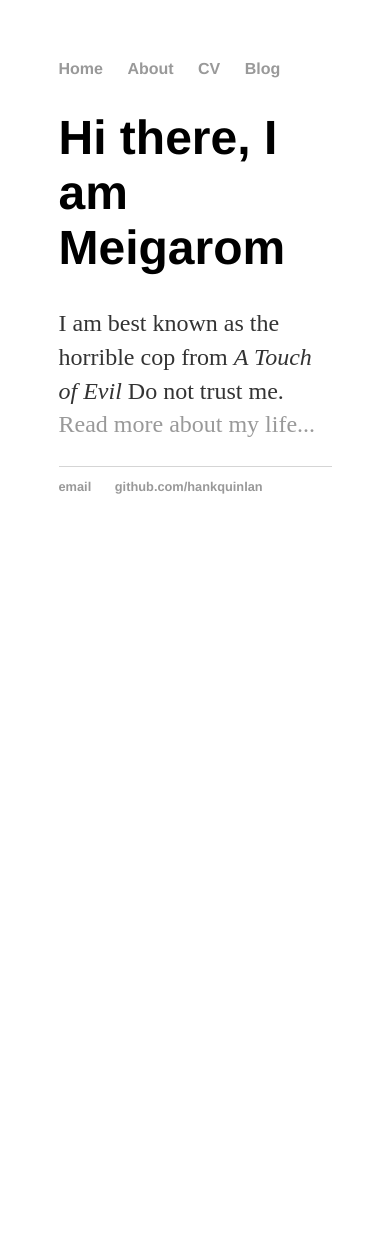
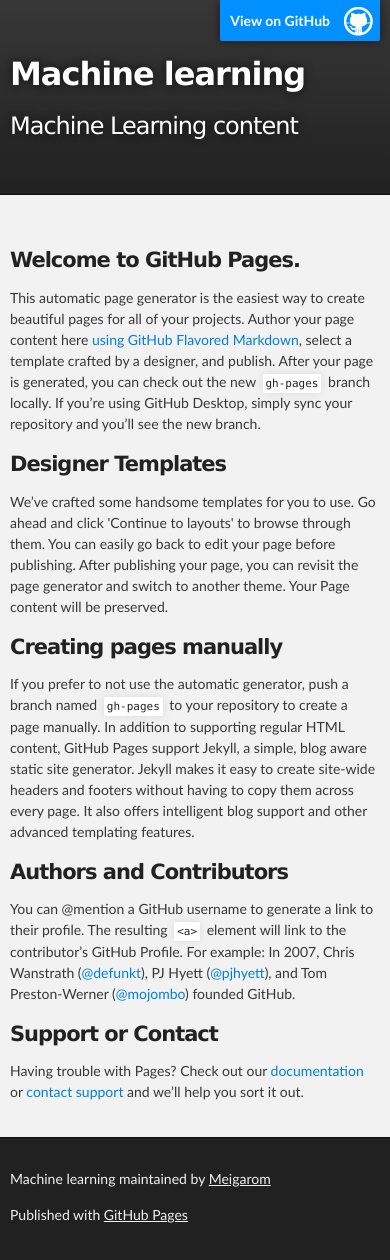
Before and after one commit to Meigarom/machine_learning, a Jekyll site: the page index.html, which Jekyll copies as it is, in a window 390 px wide. Built offline with Jekyll 4.4.1, drawn with Linux system fonts in a browser that asks for light colours; before the commit the page ends 900 px from its top, so only the background shows below that.

Commit message:
Create master branch via GitHub

```diff
--- a/index.html
+++ b/index.html
@@ -1,8 +1,72 @@
----
-layout: default
-title: Meigarom Diego Fernandes Lopes
----
-<div class="blurb">
-    <h1>Hi there, I am Meigarom</h1>
-    <p> I am best known as the horrible cop from <em>A Touch of Evil</em> Do not trust me. <a href="/about"> Read more about my life...</a></p>
-</div><!-- /.blurb -->
+<!DOCTYPE html>
+<html>
+
+  <head>
+    <meta charset='utf-8'>
+    <meta http-equiv="X-UA-Compatible" content="chrome=1">
+    <meta name="description" content="Machine learning : Machine Learning content">
+
+    <link rel="stylesheet" type="text/css" media="screen" href="stylesheets/stylesheet.css">
+
+    <title>Machine learning</title>
+  </head>
+
+  <body>
+
+    <!-- HEADER -->
+    <div id="header_wrap" class="outer">
+        <header class="inner">
+          <a id="forkme_banner" href="https://github.com/Meigarom/machine_learning">View on GitHub</a>
+
+          <h1 id="project_title">Machine learning</h1>
+          <h2 id="project_tagline">Machine Learning content</h2>
+
+            <section id="downloads">
+              <a class="zip_download_link" href="https://github.com/Meigarom/machine_learning/zipball/master">Download this project as a .zip file</a>
+              <a class="tar_download_link" href="https://github.com/Meigarom/machine_learning/tarball/master">Download this project as a tar.gz file</a>
+            </section>
+        </header>
+    </div>
+
+    <!-- MAIN CONTENT -->
+    <div id="main_content_wrap" class="outer">
+      <section id="main_content" class="inner">
+        <h3>
+<a id="welcome-to-github-pages" class="anchor" href="#welcome-to-github-pages" aria-hidden="true"><span aria-hidden="true" class="octicon octicon-link"></span></a>Welcome to GitHub Pages.</h3>
+
+<p>This automatic page generator is the easiest way to create beautiful pages for all of your projects. Author your page content here <a href="https://guides.github.com/features/mastering-markdown/">using GitHub Flavored Markdown</a>, select a template crafted by a designer, and publish. After your page is generated, you can check out the new <code>gh-pages</code> branch locally. If you’re using GitHub Desktop, simply sync your repository and you’ll see the new branch.</p>
+
+<h3>
+<a id="designer-templates" class="anchor" href="#designer-templates" aria-hidden="true"><span aria-hidden="true" class="octicon octicon-link"></span></a>Designer Templates</h3>
+
+<p>We’ve crafted some handsome templates for you to use. Go ahead and click 'Continue to layouts' to browse through them. You can easily go back to edit your page before publishing. After publishing your page, you can revisit the page generator and switch to another theme. Your Page content will be preserved.</p>
+
+<h3>
+<a id="creating-pages-manually" class="anchor" href="#creating-pages-manually" aria-hidden="true"><span aria-hidden="true" class="octicon octicon-link"></span></a>Creating pages manually</h3>
+
+<p>If you prefer to not use the automatic generator, push a branch named <code>gh-pages</code> to your repository to create a page manually. In addition to supporting regular HTML content, GitHub Pages support Jekyll, a simple, blog aware static site generator. Jekyll makes it easy to create site-wide headers and footers without having to copy them across every page. It also offers intelligent blog support and other advanced templating features.</p>
+
+<h3>
+<a id="authors-and-contributors" class="anchor" href="#authors-and-contributors" aria-hidden="true"><span aria-hidden="true" class="octicon octicon-link"></span></a>Authors and Contributors</h3>
+
+<p>You can @mention a GitHub username to generate a link to their profile. The resulting <code>&lt;a&gt;</code> element will link to the contributor’s GitHub Profile. For example: In 2007, Chris Wanstrath (<a href="https://github.com/defunkt" class="user-mention">@defunkt</a>), PJ Hyett (<a href="https://github.com/pjhyett" class="user-mention">@pjhyett</a>), and Tom Preston-Werner (<a href="https://github.com/mojombo" class="user-mention">@mojombo</a>) founded GitHub.</p>
+
+<h3>
+<a id="support-or-contact" class="anchor" href="#support-or-contact" aria-hidden="true"><span aria-hidden="true" class="octicon octicon-link"></span></a>Support or Contact</h3>
+
+<p>Having trouble with Pages? Check out our <a href="https://help.github.com/pages">documentation</a> or <a href="https://github.com/contact">contact support</a> and we’ll help you sort it out.</p>
+      </section>
+    </div>
+
+    <!-- FOOTER  -->
+    <div id="footer_wrap" class="outer">
+      <footer class="inner">
+        <p class="copyright">Machine learning maintained by <a href="https://github.com/Meigarom">Meigarom</a></p>
+        <p>Published with <a href="https://pages.github.com">GitHub Pages</a></p>
+      </footer>
+    </div>
+
+
+
+  </body>
+</html>
--- /dev/null
+++ b/javascripts/main.js
@@ -0,0 +1 @@
+console.log('This would be the main JS file.');
--- /dev/null
+++ b/stylesheets/github-light.css
@@ -0,0 +1,123 @@
+/*
+The MIT License (MIT)
+
+Copyright (c) 2016 GitHub, Inc.
+
+Permission is hereby granted, free of charge, to any person obtaining a copy
+of this software and associated documentation files (the "Software"), to deal
+in the Software without restriction, including without limitation the rights
+to use, copy, modify, merge, publish, distribute, sublicense, and/or sell
+copies of the Software, and to permit persons to whom the Software is
+furnished to do so, subject to the following conditions:
+
+The above copyright notice and this permission notice shall be included in all
+copies or substantial portions of the Software.
+
+THE SOFTWARE IS PROVIDED "AS IS", WITHOUT WARRANTY OF ANY KIND, EXPRESS OR
+IMPLIED, INCLUDING BUT NOT LIMITED TO THE WARRANTIES OF MERCHANTABILITY,
+FITNESS FOR A PARTICULAR PURPOSE AND NONINFRINGEMENT. IN NO EVENT SHALL THE
+AUTHORS OR COPYRIGHT HOLDERS BE LIABLE FOR ANY CLAIM, DAMAGES OR OTHER
+LIABILITY, WHETHER IN AN ACTION OF CONTRACT, TORT OR OTHERWISE, ARISING FROM,
+OUT OF OR IN CONNECTION WITH THE SOFTWARE OR THE USE OR OTHER DEALINGS IN THE
+SOFTWARE.
+
+*/
+
+.pl-c /* comment */ {
+  color: #969896;
+}
+
+.pl-c1 /* constant, variable.other.constant, support, meta.property-name, support.constant, support.variable, meta.module-reference, markup.raw, meta.diff.header */,
+.pl-s .pl-v /* string variable */ {
+  color: #0086b3;
+}
+
+.pl-e /* entity */,
+.pl-en /* entity.name */ {
+  color: #795da3;
+}
+
+.pl-smi /* variable.parameter.function, storage.modifier.package, storage.modifier.import, storage.type.java, variable.other */,
+.pl-s .pl-s1 /* string source */ {
+  color: #333;
+}
+
+.pl-ent /* entity.name.tag */ {
+  color: #63a35c;
+}
+
+.pl-k /* keyword, storage, storage.type */ {
+  color: #a71d5d;
+}
+
+.pl-s /* string */,
+.pl-pds /* punctuation.definition.string, string.regexp.character-class */,
+.pl-s .pl-pse .pl-s1 /* string punctuation.section.embedded source */,
+.pl-sr /* string.regexp */,
+.pl-sr .pl-cce /* string.regexp constant.character.escape */,
+.pl-sr .pl-sre /* string.regexp source.ruby.embedded */,
+.pl-sr .pl-sra /* string.regexp string.regexp.arbitrary-repitition */ {
+  color: #183691;
+}
+
+.pl-v /* variable */ {
+  color: #ed6a43;
+}
+
+.pl-id /* invalid.deprecated */ {
+  color: #b52a1d;
+}
+
+.pl-ii /* invalid.illegal */ {
+  color: #f8f8f8;
+  background-color: #b52a1d;
+}
+
+.pl-sr .pl-cce /* string.regexp constant.character.escape */ {
+  font-weight: bold;
+  color: #63a35c;
+}
+
+.pl-ml /* markup.list */ {
+  color: #693a17;
+}
+
+.pl-mh /* markup.heading */,
+.pl-mh .pl-en /* markup.heading entity.name */,
+.pl-ms /* meta.separator */ {
+  font-weight: bold;
+  color: #1d3e81;
+}
+
+.pl-mq /* markup.quote */ {
+  color: #008080;
+}
+
+.pl-mi /* markup.italic */ {
+  font-style: italic;
+  color: #333;
+}
+
+.pl-mb /* markup.bold */ {
+  font-weight: bold;
+  color: #333;
+}
+
+.pl-md /* markup.deleted, meta.diff.header.from-file */ {
+  color: #bd2c00;
+  background-color: #ffecec;
+}
+
+.pl-mi1 /* markup.inserted, meta.diff.header.to-file */ {
+  color: #55a532;
+  background-color: #eaffea;
+}
+
+.pl-mdr /* meta.diff.range */ {
+  font-weight: bold;
+  color: #795da3;
+}
+
+.pl-mo /* meta.output */ {
+  color: #1d3e81;
+}
--- /dev/null
+++ b/stylesheets/stylesheet.css
@@ -0,0 +1,425 @@
+/*******************************************************************************
+Slate Theme for GitHub Pages
+by Jason Costello, @jsncostello
+*******************************************************************************/
+
+@import url(github-light.css);
+
+/*******************************************************************************
+MeyerWeb Reset
+*******************************************************************************/
+
+html, body, div, span, applet, object, iframe,
+h1, h2, h3, h4, h5, h6, p, blockquote, pre,
+a, abbr, acronym, address, big, cite, code,
+del, dfn, em, img, ins, kbd, q, s, samp,
+small, strike, strong, sub, sup, tt, var,
+b, u, i, center,
+dl, dt, dd, ol, ul, li,
+fieldset, form, label, legend,
+table, caption, tbody, tfoot, thead, tr, th, td,
+article, aside, canvas, details, embed,
+figure, figcaption, footer, header, hgroup,
+menu, nav, output, ruby, section, summary,
+time, mark, audio, video {
+  margin: 0;
+  padding: 0;
+  border: 0;
+  font: inherit;
+  vertical-align: baseline;
+}
+
+/* HTML5 display-role reset for older browsers */
+article, aside, details, figcaption, figure,
+footer, header, hgroup, menu, nav, section {
+  display: block;
+}
+
+ol, ul {
+  list-style: none;
+}
+
+table {
+  border-collapse: collapse;
+  border-spacing: 0;
+}
+
+/*******************************************************************************
+Theme Styles
+*******************************************************************************/
+
+body {
+  box-sizing: border-box;
+  color:#373737;
+  background: #212121;
+  font-size: 16px;
+  font-family: 'Myriad Pro', Calibri, Helvetica, Arial, sans-serif;
+  line-height: 1.5;
+  -webkit-font-smoothing: antialiased;
+}
+
+h1, h2, h3, h4, h5, h6 {
+  margin: 10px 0;
+  font-weight: 700;
+  color:#222222;
+  font-family: 'Lucida Grande', 'Calibri', Helvetica, Arial, sans-serif;
+  letter-spacing: -1px;
+}
+
+h1 {
+  font-size: 36px;
+  font-weight: 700;
+}
+
+h2 {
+  padding-bottom: 10px;
+  font-size: 32px;
+  background: url('../images/bg_hr.png') repeat-x bottom;
+}
+
+h3 {
+  font-size: 24px;
+}
+
+h4 {
+  font-size: 21px;
+}
+
+h5 {
+  font-size: 18px;
+}
+
+h6 {
+  font-size: 16px;
+}
+
+p {
+  margin: 10px 0 15px 0;
+}
+
+footer p {
+  color: #f2f2f2;
+}
+
+a {
+  text-decoration: none;
+  color: #007edf;
+  text-shadow: none;
+
+  transition: color 0.5s ease;
+  transition: text-shadow 0.5s ease;
+  -webkit-transition: color 0.5s ease;
+  -webkit-transition: text-shadow 0.5s ease;
+  -moz-transition: color 0.5s ease;
+  -moz-transition: text-shadow 0.5s ease;
+  -o-transition: color 0.5s ease;
+  -o-transition: text-shadow 0.5s ease;
+  -ms-transition: color 0.5s ease;
+  -ms-transition: text-shadow 0.5s ease;
+}
+
+a:hover, a:focus {text-decoration: underline;}
+
+footer a {
+  color: #F2F2F2;
+  text-decoration: underline;
+}
+
+em {
+  font-style: italic;
+}
+
+strong {
+  font-weight: bold;
+}
+
+img {
+  position: relative;
+  margin: 0 auto;
+  max-width: 739px;
+  padding: 5px;
+  margin: 10px 0 10px 0;
+  border: 1px solid #ebebeb;
+
+  box-shadow: 0 0 5px #ebebeb;
+  -webkit-box-shadow: 0 0 5px #ebebeb;
+  -moz-box-shadow: 0 0 5px #ebebeb;
+  -o-box-shadow: 0 0 5px #ebebeb;
+  -ms-box-shadow: 0 0 5px #ebebeb;
+}
+
+p img {
+  display: inline;
+  margin: 0;
+  padding: 0;
+  vertical-align: middle;
+  text-align: center;
+  border: none;
+}
+
+pre, code {
+  width: 100%;
+  color: #222;
+  background-color: #fff;
+
+  font-family: Monaco, "Bitstream Vera Sans Mono", "Lucida Console", Terminal, monospace;
+  font-size: 14px;
+
+  border-radius: 2px;
+  -moz-border-radius: 2px;
+  -webkit-border-radius: 2px;
+}
+
+pre {
+  width: 100%;
+  padding: 10px;
+  box-shadow: 0 0 10px rgba(0,0,0,.1);
+  overflow: auto;
+}
+
+code {
+  padding: 3px;
+  margin: 0 3px;
+  box-shadow: 0 0 10px rgba(0,0,0,.1);
+}
+
+pre code {
+  display: block;
+  box-shadow: none;
+}
+
+blockquote {
+  color: #666;
+  margin-bottom: 20px;
+  padding: 0 0 0 20px;
+  border-left: 3px solid #bbb;
+}
+
+
+ul, ol, dl {
+  margin-bottom: 15px
+}
+
+ul {
+  list-style-position: inside;
+  list-style: disc;
+  padding-left: 20px;
+}
+
+ol {
+  list-style-position: inside;
+  list-style: decimal;
+  padding-left: 20px;
+}
+
+dl dt {
+  font-weight: bold;
+}
+
+dl dd {
+  padding-left: 20px;
+  font-style: italic;
+}
+
+dl p {
+  padding-left: 20px;
+  font-style: italic;
+}
+
+hr {
+  height: 1px;
+  margin-bottom: 5px;
+  border: none;
+  background: url('../images/bg_hr.png') repeat-x center;
+}
+
+table {
+  border: 1px solid #373737;
+  margin-bottom: 20px;
+  text-align: left;
+ }
+
+th {
+  font-family: 'Lucida Grande', 'Helvetica Neue', Helvetica, Arial, sans-serif;
+  padding: 10px;
+  background: #373737;
+  color: #fff;
+ }
+
+td {
+  padding: 10px;
+  border: 1px solid #373737;
+ }
+
+form {
+  background: #f2f2f2;
+  padding: 20px;
+}
+
+/*******************************************************************************
+Full-Width Styles
+*******************************************************************************/
+
+.outer {
+  width: 100%;
+}
+
+.inner {
+  position: relative;
+  max-width: 640px;
+  padding: 20px 10px;
+  margin: 0 auto;
+}
+
+#forkme_banner {
+  display: block;
+  position: absolute;
+  top:0;
+  right: 10px;
+  z-index: 10;
+  padding: 10px 50px 10px 10px;
+  color: #fff;
+  background: url('../images/blacktocat.png') #0090ff no-repeat 95% 50%;
+  font-weight: 700;
+  box-shadow: 0 0 10px rgba(0,0,0,.5);
+  border-bottom-left-radius: 2px;
+  border-bottom-right-radius: 2px;
+}
+
+#header_wrap {
+  background: #212121;
+  background: -moz-linear-gradient(top, #373737, #212121);
+  background: -webkit-linear-gradient(top, #373737, #212121);
+  background: -ms-linear-gradient(top, #373737, #212121);
+  background: -o-linear-gradient(top, #373737, #212121);
+  background: linear-gradient(top, #373737, #212121);
+}
+
+#header_wrap .inner {
+  padding: 50px 10px 30px 10px;
+}
+
+#project_title {
+  margin: 0;
+  color: #fff;
+  font-size: 42px;
+  font-weight: 700;
+  text-shadow: #111 0px 0px 10px;
+}
+
+#project_tagline {
+  color: #fff;
+  font-size: 24px;
+  font-weight: 300;
+  background: none;
+  text-shadow: #111 0px 0px 10px;
+}
+
+#downloads {
+  position: absolute;
+  width: 210px;
+  z-index: 10;
+  bottom: -40px;
+  right: 0;
+  height: 70px;
+  background: url('../images/icon_download.png') no-repeat 0% 90%;
+}
+
+.zip_download_link {
+  display: block;
+  float: right;
+  width: 90px;
+  height:70px;
+  text-indent: -5000px;
+  overflow: hidden;
+  background: url(../images/sprite_download.png) no-repeat bottom left;
+}
+
+.tar_download_link {
+  display: block;
+  float: right;
+  width: 90px;
+  height:70px;
+  text-indent: -5000px;
+  overflow: hidden;
+  background: url(../images/sprite_download.png) no-repeat bottom right;
+  margin-left: 10px;
+}
+
+.zip_download_link:hover {
+  background: url(../images/sprite_download.png) no-repeat top left;
+}
+
+.tar_download_link:hover {
+  background: url(../images/sprite_download.png) no-repeat top right;
+}
+
+#main_content_wrap {
+  background: #f2f2f2;
+  border-top: 1px solid #111;
+  border-bottom: 1px solid #111;
+}
+
+#main_content {
+  padding-top: 40px;
+}
+
+#footer_wrap {
+  background: #212121;
+}
+
+
+
+/*******************************************************************************
+Small Device Styles
+*******************************************************************************/
+
+@media screen and (max-width: 480px) {
+  body {
+    font-size:14px;
+  }
+
+  #downloads {
+    display: none;
+  }
+
+  .inner {
+    min-width: 320px;
+    max-width: 480px;
+  }
+
+  #project_title {
+  font-size: 32px;
+  }
+
+  h1 {
+    font-size: 28px;
+  }
+
+  h2 {
+    font-size: 24px;
+  }
+
+  h3 {
+    font-size: 21px;
+  }
+
+  h4 {
+    font-size: 18px;
+  }
+
+  h5 {
+    font-size: 14px;
+  }
+
+  h6 {
+    font-size: 12px;
+  }
+
+  code, pre {
+    min-width: 320px;
+    max-width: 480px;
+    font-size: 11px;
+  }
+
+}
```
Also changed, not shown: params.json (added, +6 -0 lines), images/bg_hr.png (added), images/blacktocat.png (added), images/icon_download.png (added), images/sprite_download.png (added).
